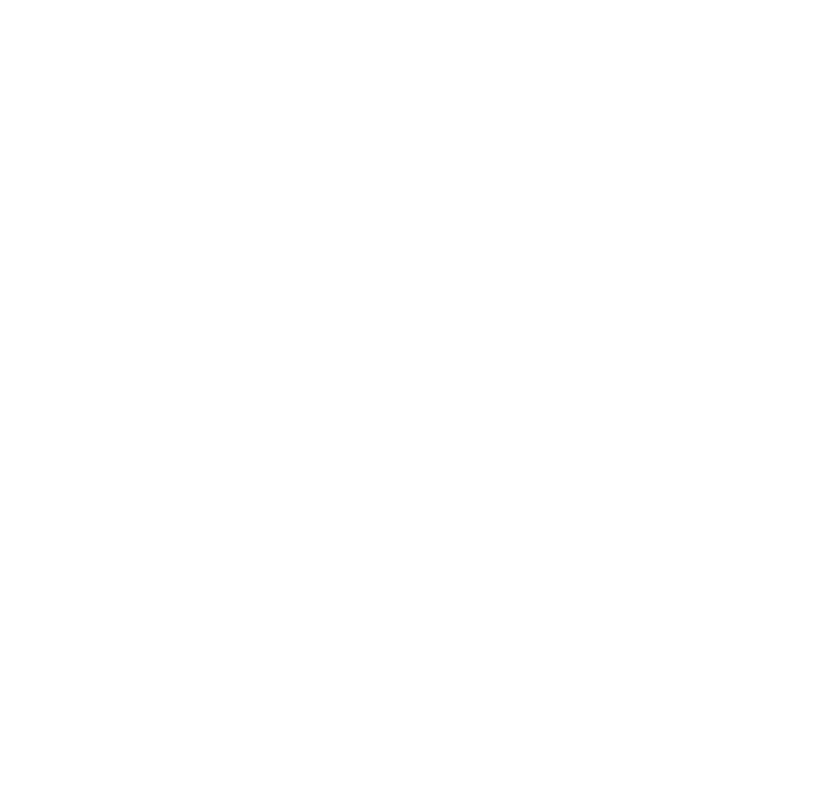
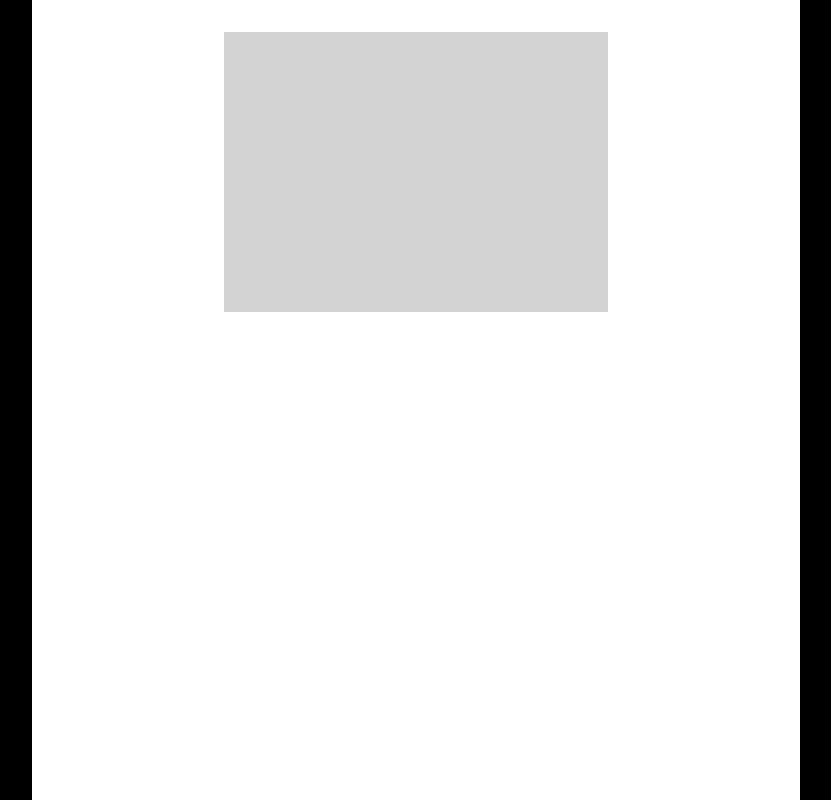
Before and after one commit to incredible92/reactLoops, a React (Create React App) app: page /loop1-step7 in a window 1280 px wide. Shown: the whole page, without its empty margins (224-1055 px from the left). Built offline with nearby package versions, Linux system fonts and the light colour scheme.

Commit message:
feat: loop1_step7

```diff
--- a/src/LoopRoutes.jsx
+++ b/src/LoopRoutes.jsx
@@ -7,6 +7,7 @@
 import Data from './components/loop1/Step4/Data'
 import Design from './components/loop1/Step5/Design'
 import Animation from './components/loop1/Step6/Animation'
+import Scroll from './components/loop1/Step7/Scroll'
 
 export default  () => (
     <Switch>
@@ -17,5 +18,6 @@
       <Route path="/loop1-step4" component={Data} />
       <Route path="/loop1-step5" component={Design} />
       <Route path="/loop1-step6" component={Animation} />
+      <Route path="/loop1-step7" component={Scroll} />
     </Switch>
   )
--- a/src/components/loop1/Step6/Animation.scss
+++ b/src/components/loop1/Step6/Animation.scss
@@ -2,6 +2,7 @@
     background: black;
     height: 100vh;
     width: 100%;
+
 }
 
 .aniwrap {
--- /dev/null
+++ b/src/components/loop1/Step7/Scroll.jsx
@@ -0,0 +1,16 @@
+import React from "react";
+
+import "./Scroll.scss";
+
+function Scroll() {
+  return (
+    <div className="bg7">
+      <div className="scrollWrap">
+        <div className="scrollElement"></div>
+        <div className="scrollElement"></div>
+        <div className="scrollElement"></div>
+      </div>
+    </div>
+  );
+}
+export default Scroll;
--- /dev/null
+++ b/src/components/loop1/Step7/Scroll.scss
@@ -0,0 +1,22 @@
+.bg7 {
+    background-color: black;
+    height: 100vh;
+    width: 100%;
+}
+
+.scrollWrap {
+    position: relative;
+    width: 60vw;
+    height: 100vh;
+    background-color: white;
+    margin: 0 auto;
+}
+
+.scrollElement {
+    position: absolute;
+    width: 30vw;
+    height: 35vh;
+    left: 12rem;
+    margin-top: 2rem ;
+    background-color: lightgray;
+}
```
